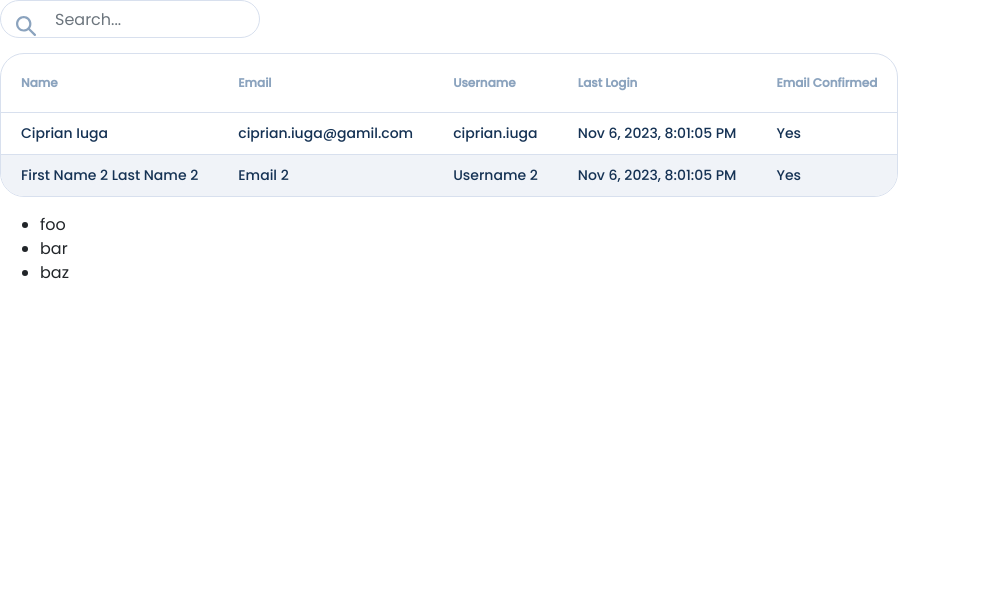
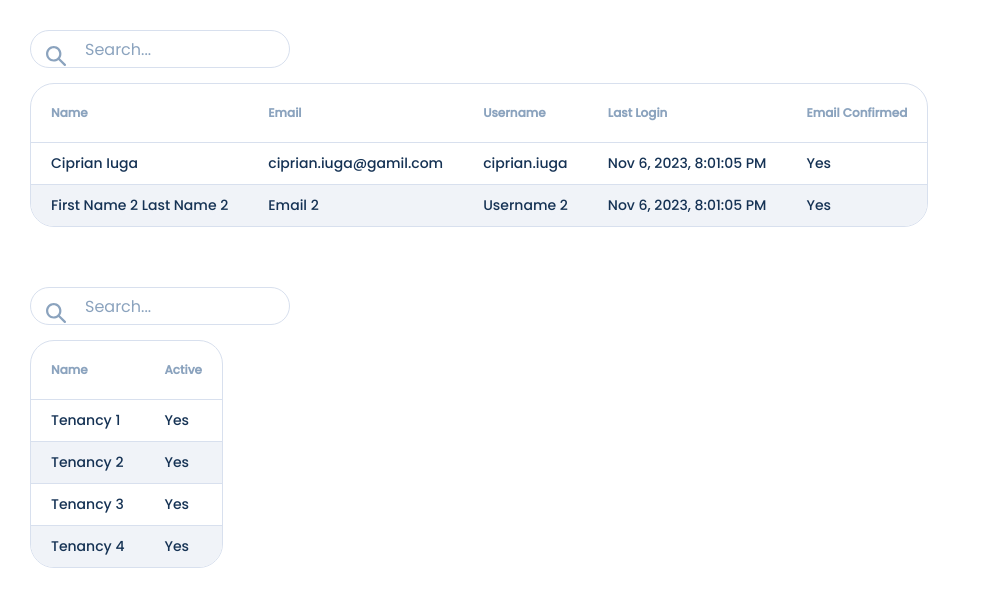
Before and after one commit to avs2001/wl-kit, an Angular app: page / in a window 1280 px wide. Shown: the top 606 px of the page, without its empty margins (0-991 px from the left). Built offline with nearby package versions, Linux system fonts and the light colour scheme.

Commit message:
Create search list

```diff
--- a/src/app/app.component.html
+++ b/src/app/app.component.html
@@ -1,8 +1,13 @@
-<kbm-search></kbm-search>
-<kbm-list [data]="users" [metadata]="fieldsMetadata" (sort)="sortData = $event"></kbm-list>
+<div class="list">
+  <kbm-search [formControl]="searchUsersControl" appSearch [searchFields]="usersSearchFields" [items]='users'
+    (filterEvent)='filterUsers($event)'></kbm-search>
+  <kbm-list [data]="filteredUsers" [metadata]="usersFieldsMetadata" (sort)="sortData = $event"></kbm-list>
+</div>
+
+<div class="list">
+  <kbm-search [formControl]="searchTenantsControl" appSearch [searchFields]="tenanciesSearchFields" [items]='tenancies'
+    (filterEvent)='filterTenancies($event)'></kbm-search>
+  <kbm-list [data]="filteredTenancies" [metadata]="tenanciesFieldsMetadata" (sort)="sortData = $event"></kbm-list>
+</div>
+
 <pre>{{sortData | json}}</pre>
-<ul (kbmSort)="sort($event)">
-  <li kbm-sortable="foo">foo</li>
-  <li>bar</li>
-  <li kbm-sortable="baz">baz</li>
-</ul>
--- a/src/app/app.component.scss
+++ b/src/app/app.component.scss
@@ -0,0 +1,3 @@
+.list{
+    padding: 30px;
+}
--- a/src/app/app.component.ts
+++ b/src/app/app.component.ts
@@ -1,7 +1,8 @@
-import {Component, inject} from '@angular/core';
-import {ListMetaData} from "./components/list/const";
-import {DatePipe} from "@angular/common";
-import {SortEvt} from "./components/sort/const";
+import { Component, inject } from '@angular/core';
+import { ListMetaData } from "./components/list/const";
+import { DatePipe } from "@angular/common";
+import { SortEvt } from "./components/sort/const";
+import { FormControl } from '@angular/forms';
 
 export interface BaseUser {
   id: number;
@@ -19,6 +20,16 @@ export interface BaseUser {
   createdAt: number;
 }
 
+export interface BaseTenancy {
+  id: number;
+  name: string;
+  country: string;
+  status: string;
+  createdAt: Date;
+  active: boolean;
+}
+
+
 @Component({
   selector: 'kbm-root',
   templateUrl: './app.component.html',
@@ -27,9 +38,13 @@ export interface BaseUser {
 })
 export class AppComponent {
   title = 'wl-kit';
+  searchUsersControl: FormControl = new FormControl();
+  searchTenantsControl: FormControl = new FormControl();
 
   datePipe = inject(DatePipe);
 
+  constructor() {
+  }
   public users: BaseUser[] = [
     {
       id: 1,
@@ -62,16 +77,53 @@ export class AppComponent {
       createdAt: 432432432
     },
   ];
+  filteredUsers: BaseUser[] = [];
 
-  fieldsMetadata: Array<ListMetaData<BaseUser>> = [
+  public tenancies: BaseTenancy[] = [
+    {
+      id: 1,
+      name: 'Tenancy 1',
+      country: 'Country 1',
+      status: 'Status 1',
+      createdAt: new Date,
+      active: true
+    },
+    {
+      id: 2,
+      name: 'Tenancy 2',
+      country: 'Country 2',
+      status: 'Status 2',
+      createdAt: new Date,
+      active: true
+    },
+    {
+      id: 3,
+      name: 'Tenancy 3',
+      country: 'Country 3',
+      status: 'Status 3',
+      createdAt: new Date,
+      active: true
+    },
+    {
+      id: 4,
+      name: 'Tenancy 4',
+      country: 'Country 4',
+      status: 'Status 4',
+      createdAt: new Date,
+      active: true
+    }
+  ]
+  filteredTenancies: BaseTenancy[] = []
+
+  usersFieldsMetadata: Array<ListMetaData<BaseUser>> = [
     {
       field: 'name',
       header: 'Name',
       sortable: 'name',
       formatter: (data, context) => `${context.firstName} ${context.lastName}`
     },
-    {field: 'email', header: 'Email', sortable: 'email'},
-    {field: 'username', header: 'Username', sortable: 'username'},
+    { field: 'email', header: 'Email', sortable: 'email' },
+    { field: 'username', header: 'Username', sortable: 'username' },
     {
       field: 'lastLoginTime',
       header: 'Last Login',
@@ -87,7 +139,43 @@ export class AppComponent {
       formatter: data => data === true ? 'Yes' : 'No'
     }
   ];
+  tenanciesFieldsMetadata: Array<ListMetaData<BaseTenancy>> = [
+    {
+      field: 'name',
+      header: 'Name',
+      sortable: 'name'
+    },
+    {
+      field: 'active',
+      header: 'Active',
+      sortable: 'active',
+      formatter: data => data === true ? 'Yes' : 'No'
+    }
+  ];
   sortData!: SortEvt;
+
+  usersSearchFields: string[] = [];
+  tenanciesSearchFields: string[] = [];
+
+  ngOnInit() {
+    this.filteredUsers = this.users
+    this.usersSearchFields = [
+      'firstName',
+      'email'
+    ]
+    this.filteredTenancies = this.tenancies
+    this.tenanciesSearchFields = [
+      'name',
+    ]
+  }
+
+  filterUsers = (users: any) => {
+    this.filteredUsers = users;
+  }
+
+  filterTenancies = (tenancies: any) => {
+    this.filteredTenancies = tenancies;
+  }
 
   sort($event: any) {
     console.log($event)
--- a/src/app/app.module.ts
+++ b/src/app/app.module.ts
@@ -1,15 +1,18 @@
-import {NgModule} from '@angular/core';
-import {BrowserModule} from '@angular/platform-browser';
-import {AppComponent} from "./app.component";
-import {ListComponent} from "./components/list/list/list.component";
-import {SortableComponent} from "./components/sort/sortable/sortable.component";
-import {SortDirective} from "./components/sort/sort.directive";
+import { SearchPipe } from './components/custom-form-inputs/search/search-filter.pipe';
+import { SearchDirective } from './components/custom-form-inputs/search/search-filter.directive';
+import { ReactiveFormsModule } from '@angular/forms';
+import { NgModule } from '@angular/core';
+import { BrowserModule } from '@angular/platform-browser';
+import { AppComponent } from "./app.component";
+import { ListComponent } from "./components/list/list/list.component";
+import { SortableComponent } from "./components/sort/sortable/sortable.component";
+import { SortDirective } from "./components/sort/sort.directive";
 import { SearchInputComponent } from './components/custom-form-inputs/search/search.component';
 
 
 @NgModule({
   declarations: [
-    AppComponent
+    AppComponent, SearchPipe, SearchDirective
   ],
 
   imports: [
@@ -17,10 +20,13 @@ import { SearchInputComponent } from './components/custom-form-inputs/search/sea
     ListComponent,
     SortableComponent,
     SortDirective,
-    SearchInputComponent
+    SearchInputComponent,
+    ReactiveFormsModule,
   ],
 
-  providers: [],
+  providers: [
+    SearchPipe
+  ],
   bootstrap: [AppComponent]
 })
 export class AppModule {
--- /dev/null
+++ b/src/app/components/custom-form-inputs/search/search-filter.directive.ts
@@ -0,0 +1,25 @@
+import { Directive, Input, OnChanges, EventEmitter, Output, HostListener } from '@angular/core';
+import { SearchPipe } from './search-filter.pipe';
+
+
+@Directive({
+  selector: '[appSearch]'
+})
+export class SearchDirective {
+  @Input() items!: Array<any>;
+  @Input() searchFields!: any
+  @Output() filterEvent: EventEmitter<any> = new EventEmitter();
+
+  searchTerm!: string;
+
+  @HostListener('keyup', ['$event.target.value']) onKeyUp(value: any) {
+    this.searchTerm = value;
+    this.applyFilter();
+  }
+
+  constructor () {}
+
+  applyFilter = () => {
+    this.filterEvent.emit(new SearchPipe().transform(this.items, this.searchTerm, this.searchFields));
+  }
+}
--- /dev/null
+++ b/src/app/components/custom-form-inputs/search/search-filter.pipe.ts
@@ -0,0 +1,19 @@
+import { Pipe, PipeTransform } from '@angular/core';
+
+@Pipe({
+    name: 'searchPipe'
+})
+export class SearchPipe implements PipeTransform {
+    transform(items: Array<any>, term: string, usersSearchFields: string[]): Array<any> {
+        if (!term || term === '') {
+            return items
+        } else {
+            return items.filter(item => {
+                return Object.entries(item).filter(item => usersSearchFields.includes(item[0]))
+                    .reduce((prev, curr) => {
+                        return prev || curr!.toString().toLowerCase().includes(term.toLowerCase())
+                    }, false)
+            });
+        }
+    }
+}
--- a/src/app/components/custom-form-inputs/search/search.component.scss
+++ b/src/app/components/custom-form-inputs/search/search.component.scss
@@ -22,3 +22,7 @@
   border-color: var(--list-border-color);
   width: 260px;
 }
+
+::placeholder {
+  color: var(--light-color);
+}
--- a/src/app/components/list/list/list.component.ts
+++ b/src/app/components/list/list/list.component.ts
@@ -27,4 +27,8 @@ export class ListComponent<T> {
   get fields() {
     return this.metadata.map(({field}) => field)
   }
+
+  ngOnInit() {
+
+  }
 }
--- /dev/null
+++ b/src/assets/styles/_variables.scss
@@ -0,0 +1,8 @@
+/* You can add global styles to this file, and also import other style files */
+:root {
+    --main-color: #153254;
+    --main-bg-color: #F0F3F8;
+    --sub-main-color: #28486D;
+    --light-color: #8BA3BE;
+    --list-border-color: #D8E0EE;
+  }
--- a/src/styles.scss
+++ b/src/styles.scss
@@ -1,11 +1,5 @@
-/* You can add global styles to this file, and also import other style files */
-:root {
-  --main-color: #153254;
-  --main-bg-color: #F0F3F8;
-  --sub-main-color: #28486D;
-  --light-color: #8BA3BE;
-  --list-border-color: #D8E0EE;
-}
+@import './assets/styles/variables';
+
 
 * {
   font-family: 'Poppins' !important;
```
Also changed, not shown: src/app/components/custom-form-inputs/search/search.component.ts (+11 -9 lines), src/app/components/list/list/list.component.html (line endings or trailing spaces).
